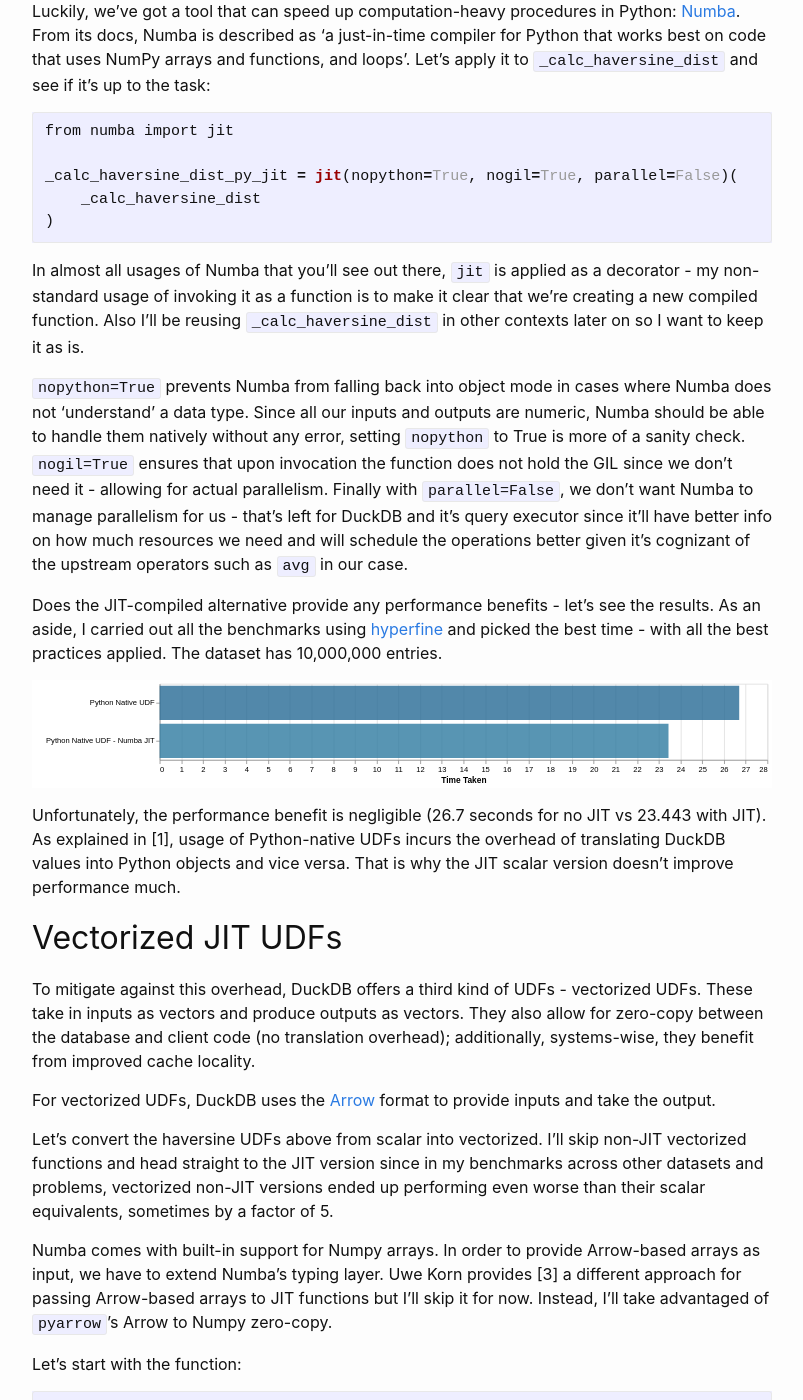
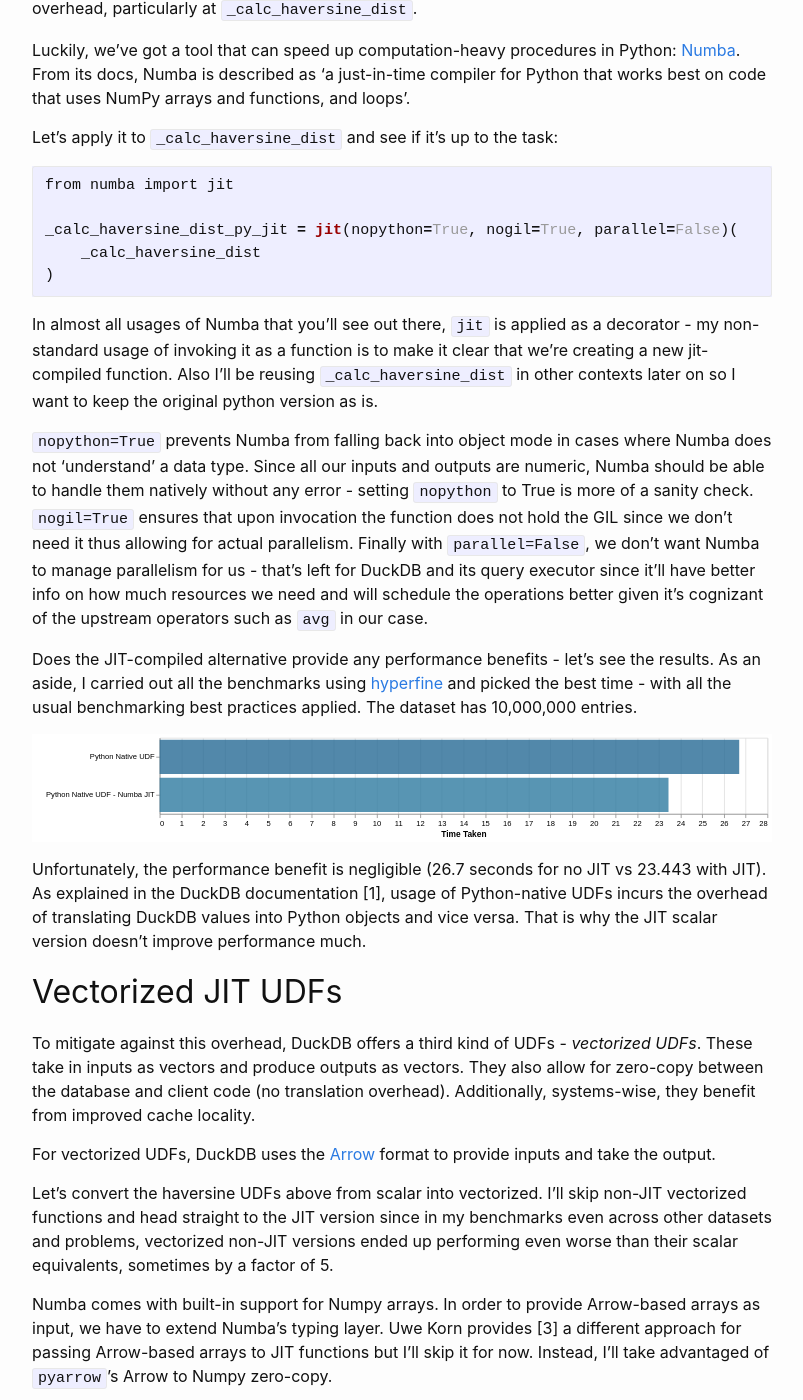
Before and after one commit to bnmoch3/blog, a Jekyll site: the page built from _posts/2024-04-04-duckdb-numba-udfs.md, in a window 1280 px wide and 1400 px high, scrolled down 2090 px. Shown: the whole window, without its empty margins (238-1041 px from the left). Built offline with Jekyll 4.4.1, drawn with Linux system fonts in a browser that asks for light colours; some of the changed text lies outside the part shown.

Commit message:
Make minor corrections

````diff
--- a/_posts/2024-04-04-duckdb-numba-udfs.md
+++ b/_posts/2024-04-04-duckdb-numba-udfs.md
@@ -12,13 +12,15 @@ you can figure out how to write it
 
 <!--start-->
 
-DuckDB's Python API supports extending of core functionality with user-defined
+DuckDB's Python API supports extending its core functionality with user-defined
 functions (UDFs). This comes quite in handy when we've got use-cases for which
 DuckDB does not provide built-in functions. To demonstrate the utility of UDFs,
 I'll pick a rather contrived problem: we've got a list of pairs of geographical
-points (latitude, longitude) - we need to compute the
+points (latitude, longitude) and we need to compute the
 [haversine distance](https://en.wikipedia.org/wiki/Haversine_formula) between
-all the pairs then get the average distance. Here's the schema of the table:
+all the pairs then get the average distance.
+
+Here's the schema of the table:
 
 ```
 > create table points from select * from 'data/points.parquet';
@@ -116,38 +119,41 @@ _calc_haversine_dist_py_jit = jit(nopython=True, nogil=True, parallel=False)(
 
 In almost all usages of Numba that you'll see out there, `jit` is applied as a
 decorator - my non-standard usage of invoking it as a function is to make it
-clear that we're creating a new compiled function. Also I'll be reusing
-`_calc_haversine_dist` in other contexts later on so I want to keep it as is.
+clear that we're creating a new jit-compiled function. Also I'll be reusing
+`_calc_haversine_dist` in other contexts later on so I want to keep the original
+python version as is.
 
 `nopython=True` prevents Numba from falling back into object mode in cases where
 Numba does not 'understand' a data type. Since all our inputs and outputs are
-numeric, Numba should be able to handle them natively without any error, setting
-`nopython` to True is more of a sanity check. `nogil=True` ensures that upon
-invocation the function does not hold the GIL since we don't need it - allowing
-for actual parallelism. Finally with `parallel=False`, we don't want Numba to
-manage parallelism for us - that's left for DuckDB and it's query executor since
-it'll have better info on how much resources we need and will schedule the
-operations better given it's cognizant of the upstream operators such as `avg`
-in our case.
+numeric, Numba should be able to handle them natively without any error -
+setting `nopython` to True is more of a sanity check. `nogil=True` ensures that
+upon invocation the function does not hold the GIL since we don't need it thus
+allowing for actual parallelism. Finally with `parallel=False`, we don't want
+Numba to manage parallelism for us - that's left for DuckDB and its query
+executor since it'll have better info on how much resources we need and will
+schedule the operations better given it's cognizant of the upstream operators
+such as `avg` in our case.
 
 Does the JIT-compiled alternative provide any performance benefits - let's see
 the results. As an aside, I carried out all the benchmarks using
 [hyperfine](https://github.com/sharkdp/hyperfine) and picked the best time -
-with all the best practices applied. The dataset has 10,000,000 entries.
+with all the usual benchmarking best practices applied. The dataset has
+10,000,000 entries.
 
 ![chart](/assets/images/duckdb_numba_udfs/py_native.svg)
 
 Unfortunately, the performance benefit is negligible (26.7 seconds for no JIT vs
-23.443 with JIT). As explained in [1], usage of Python-native UDFs incurs the
-overhead of translating DuckDB values into Python objects and vice versa. That
-is why the JIT scalar version doesn't improve performance much.
+23.443 with JIT). As explained in the DuckDB documentation [1], usage of
+Python-native UDFs incurs the overhead of translating DuckDB values into Python
+objects and vice versa. That is why the JIT scalar version doesn't improve
+performance much.
 
 ## Vectorized JIT UDFs
 
 To mitigate against this overhead, DuckDB offers a third kind of UDFs -
-vectorized UDFs. These take in inputs as vectors and produce outputs as vectors.
-They also allow for zero-copy between the database and client code (no
-translation overhead); additionally, systems-wise, they benefit from improved
+_vectorized UDFs_. These take in inputs as vectors and produce outputs as
+vectors. They also allow for zero-copy between the database and client code (no
+translation overhead). Additionally, systems-wise, they benefit from improved
 cache locality.
 
 For vectorized UDFs, DuckDB uses the [Arrow](https://arrow.apache.org/) format
@@ -155,9 +161,9 @@ to provide inputs and take the output.
 
 Let's convert the haversine UDFs above from scalar into vectorized. I'll skip
 non-JIT vectorized functions and head straight to the JIT version since in my
-benchmarks across other datasets and problems, vectorized non-JIT versions ended
-up performing even worse than their scalar equivalents, sometimes by a factor
-of 5.
+benchmarks even across other datasets and problems, vectorized non-JIT versions
+ended up performing even worse than their scalar equivalents, sometimes by a
+factor of 5.
 
 Numba comes with built-in support for Numpy arrays. In order to provide
 Arrow-based arrays as input, we have to extend Numba's typing layer. Uwe Korn
@@ -280,16 +286,16 @@ fn calc_haversine_dist(x0: f64, y0: f64, x1: f64, y1: f64) -> f64 {
 ```
 
 I'm using this method just to see how well the Numba-JIT version compares to the
-Rust-based version. The results are quite pleasing since the Rust-based
-versiontakes 2.566 seconds vs the 2.998 seconds the the JIT version took:
+Rust-based version. The results are quite pleasing since the Rust-based version
+takes 2.566 seconds vs the 2.998 seconds the the JIT version took:
 
 ![chart](/assets/images/duckdb_numba_udfs/vec_numba_rust.svg)
 
 Now, I do enjoying using Rust every now and then but for quick development,
-Numba does provide some bang for our buck. If there are some concerns about
-having to bundle the entirety of Numba as a dependency for other users, Numba
-can also AOT compile the function into a distributable module and be kept as a
-development or build-time dependency.
+Numba does provide some bang for our buck. If there are concerns about having to
+bundle the entirety of Numba as a dependency for other users, Numba can also AOT
+compile the function into a distributable module and be kept as a
+development/build-time dependency.
 
 ## SQL Functions
 
@@ -298,7 +304,7 @@ there's nothing quite like good old-fashioned SQL.
 
 StackOverflow user TautrimasPajarskas was kind enough to provide a
 [pure SQL-based approach](https://stackoverflow.com/a/72730460) for calculating
-the haversine distance . Its performance blows all other approaches out of the
+the haversine distance. Its performance blows all other approaches out of the
 water. Here's the query in all its glory:
 
 ```sql
@@ -388,7 +395,7 @@ print(res)
 ```
 
 Performance-wise, this is faster than using the vectorized UDFs though it's
-still not as fast as the pure-SQL approach:
+still not as fast as the pure-SQL approach.
 
 If you've got an Nvidia GPU plus all the relevant drivers and libraries
 installed, Numba also let's you use CUDA quite easily by just changing the
````
Also changed, not shown: other parts of _posts/2024-04-04-duckdb-numba-udfs.md (+15 -13 lines).
